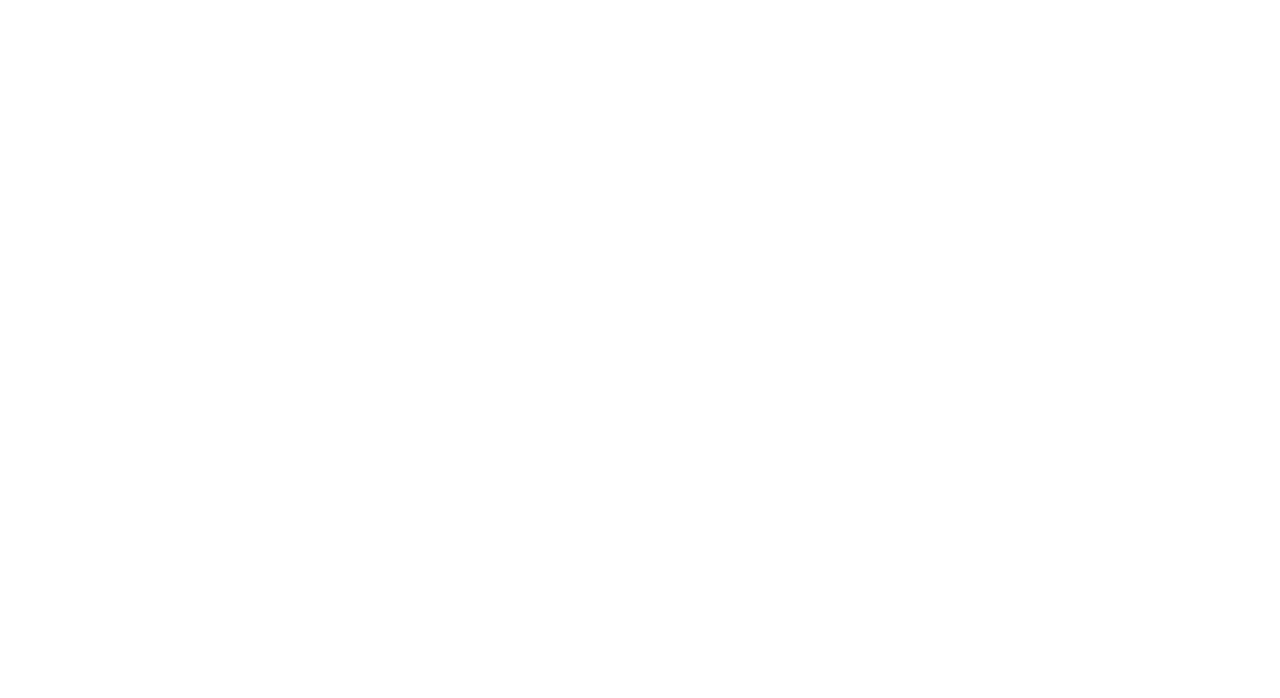
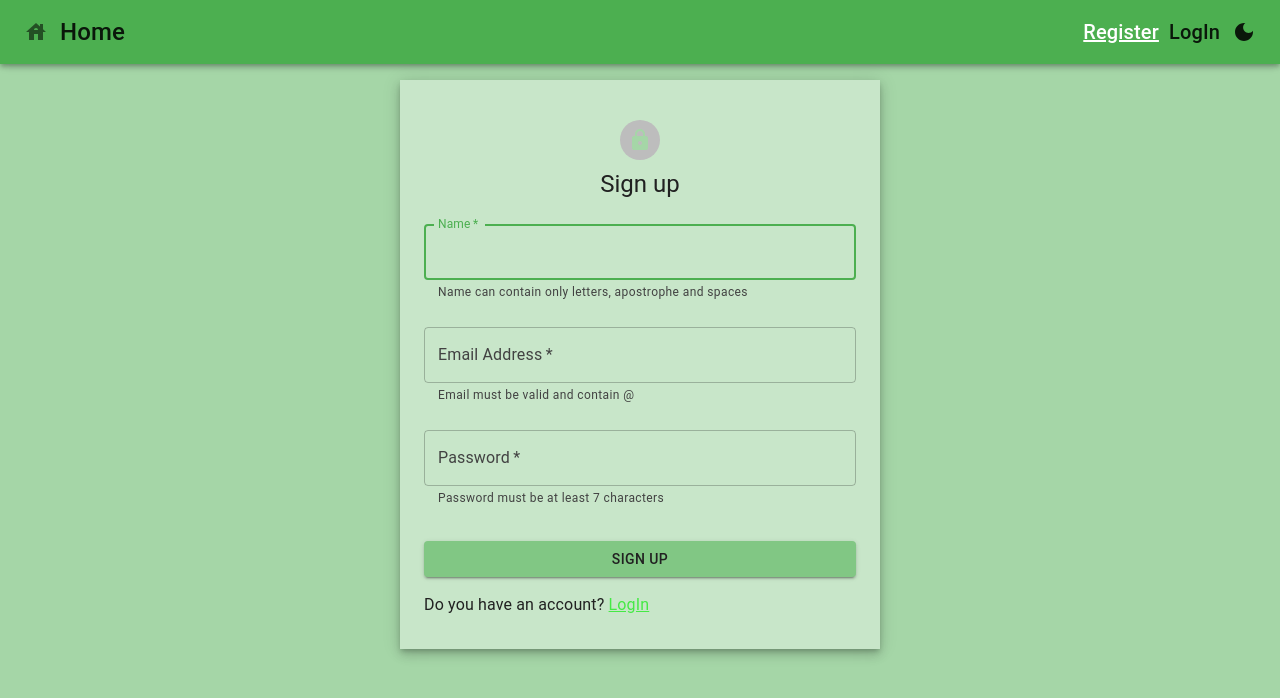
Before and after one commit to InnaLyksa/goit-react-hw-08-phonebook, a React (Create React App) app: page /register in a window 1280 px wide. Shown: the top 698 px of the page. Built offline with nearby package versions, Linux system fonts and the light colour scheme.

Commit message:
Update dark mode

```diff
--- a/src/components/App/App.jsx
+++ b/src/components/App/App.jsx
@@ -1,11 +1,10 @@
-// import { useState, useEffect, lazy, Suspense, useMemo } from 'react';
-import { useEffect, lazy, Suspense } from 'react';
+import { useState, useEffect, lazy, Suspense } from 'react';
 import { Route, Routes } from 'react-router-dom';
 import { useDispatch, useSelector } from 'react-redux';
 import { ToastContainer } from 'react-toastify';
 import 'react-toastify/dist/ReactToastify.css';
-// import { ThemeProvider, createTheme } from '@mui/material/styles';
-// import { getDesignTokens } from '../../style/theme';
+import { ThemeProvider, createTheme } from '@mui/material/styles';
+import { light, dark } from '../../style/theme';
 
 import PublicRoute from '../Routes/PublicRoute';
 import PrivateRoute from '../Routes/PrivateRoute';
@@ -30,21 +29,20 @@ export const App = () => {
     dispatch(authOperations.refreshUser());
   }, [dispatch]);
 
-  // const [mode, setMode] = useState(
-  //   JSON.parse(window.localStorage.getItem('theme'))
-  // );
+  const [isDarkTheme, setIsDarkTheme] = useState(
+    JSON.parse(window.localStorage.getItem('darkTheme')) ?? false
+  );
 
-  // const theme = useMemo(() => createTheme(getDesignTokens(mode)), [mode]);
+  useEffect(() => {
+    window.localStorage.setItem('darkTheme', JSON.stringify(isDarkTheme));
+  }, [isDarkTheme]);
 
-  // const toggleColorMode = () => {
-  //   setMode(prevMode => (prevMode === 'light' ? 'dark' : 'light'));
-  // };
-  // useEffect(() => {
-  //   window.localStorage.setItem('theme', JSON.stringify(mode));
-  // }, [mode]);
-  // console.log(theme.palette.mode);
+  const handleChangeTheme = () => {
+    setIsDarkTheme(!isDarkTheme);
+  };
+
   return (
-    // <ThemeProvider theme={theme}>
+    <ThemeProvider theme={isDarkTheme ? createTheme(dark) : createTheme(light)}>
       <Suspense fallback={<Loader />}>
         {!isFetchingUser && (
           <Routes>
@@ -52,8 +50,8 @@ export const App = () => {
               path="/"
               element={
                 <ContactsAppBar
-              // theme={theme.palette.mode}
-              // changeTheme={toggleColorMode}
+                  isDark={isDarkTheme}
+                  changeTheme={handleChangeTheme}
                 />
               }
             >
@@ -91,7 +89,6 @@ export const App = () => {
         )}
         <ToastContainer />
       </Suspense>
-
-    /* </ThemeProvider> */
+    </ThemeProvider>
   );
 };
--- a/src/components/AppBar/AppBar.jsx
+++ b/src/components/AppBar/AppBar.jsx
@@ -12,15 +12,15 @@ import { selectIsLoggedIn } from 'redux/auth/selectors';
 import UserNav from './UserNav/UserNav';
 import Navigation from './Navigation/Navigation';
 import HouseIcon from '@mui/icons-material/House';
-// import LightModeIcon from '@mui/icons-material/LightMode';
-// import DarkModeIcon from '@mui/icons-material/DarkMode';
+import LightModeIcon from '@mui/icons-material/LightMode';
+import DarkModeIcon from '@mui/icons-material/DarkMode';
 import { Loader } from 'components/Loader/Loader';
 
-export default function ContactsAppBar({ theme, changeTheme }) {
+export default function ContactsAppBar({ isDark, changeTheme }) {
   const isLoggedIn = useSelector(selectIsLoggedIn);
 
   return (
-    <React.Fragment>
+    <>
       <CssBaseline />
       <AppBar>
         <Toolbar>
@@ -49,7 +49,7 @@ export default function ContactsAppBar({ theme, changeTheme }) {
               </Typography>
             )}
           </div>
-          {/* <IconButton
+          <IconButton
             size="large"
             edge="end"
             color="inherit"
@@ -58,8 +58,8 @@ export default function ContactsAppBar({ theme, changeTheme }) {
               changeTheme();
             }}
           >
-            {theme === 'light' ? <LightModeIcon /> : <DarkModeIcon />}
-          </IconButton> */}
+            {isDark ? <LightModeIcon /> : <DarkModeIcon />}
+          </IconButton>
         </Toolbar>
       </AppBar>
 
@@ -69,6 +69,6 @@ export default function ContactsAppBar({ theme, changeTheme }) {
           <Outlet />
         </React.Suspense>
       </Container>
-    </React.Fragment>
+    </>
   );
 }
--- a/src/components/ContactItem/ContactItem.jsx
+++ b/src/components/ContactItem/ContactItem.jsx
@@ -8,7 +8,7 @@ import { ContactListItem, ContactText } from './ContactItem.styled';
 
 export const ContactItem = ({ id, name, number }) => {
   const dispatch = useDispatch();
-  const handleDeleteCintact = () => {
+  const handleDeleteContact = () => {
     dispatch(deleteContact(id));
     Success(name, 'is deleted from ');
   };
@@ -19,13 +19,9 @@ export const ContactItem = ({ id, name, number }) => {
         <Phone />
         {name}: {number}
       </ContactText>
-
-      {/* <DeleteBtn type={'button'} onClick={() => dispatch(deleteContact(id))}>
-        Delete
-      </DeleteBtn> */}
       <Button
         variant="contained"
-        onClick={handleDeleteCintact}
+        onClick={handleDeleteContact}
         sx={{
           ml: 2,
           bgcolor: 'background.button',
--- a/src/index.js
+++ b/src/index.js
@@ -12,7 +12,7 @@ ReactDOM.createRoot(document.getElementById('root')).render(
   <React.StrictMode>
     <Provider store={store}>
       <PersistGate loading={null} persistor={persistor}>
-        <BrowserRouter basename="/goit-react-hw-08-phonebook">
+        <BrowserRouter>
           <App />
         </BrowserRouter>
       </PersistGate>
@@ -20,3 +20,4 @@ ReactDOM.createRoot(document.getElementById('root')).render(
     <GlobalStyle />
   </React.StrictMode>
 );
+// basename = '/goit-react-hw-08-phonebook';
--- a/src/pages/Contacts/Contacts.jsx
+++ b/src/pages/Contacts/Contacts.jsx
@@ -19,7 +19,7 @@ function Contacts() {
   return (
     <Wrapper>
       <Filter />
-      <Stack direction="row" sx={{ marginBottom: 2, gap: 2 }}>
+      <Stack direction="row" sx={{ marginBottom: 2, gap: 4 }}>
         <Typography variant="h4">Contacts</Typography>
 
         <Button
@@ -27,8 +27,7 @@ function Contacts() {
           endIcon={<AddCircleOutlineIcon />}
           onClick={toggleAddingModal}
           sx={{
-            ml: 2,
-            bgcolor: '#4caf50',
+            bgcolor: 'btnGreen',
             color: 'text.primary',
           }}
         >
--- a/src/pages/Home/Home.jsx
+++ b/src/pages/Home/Home.jsx
@@ -5,13 +5,13 @@ const HomePage = () => {
     <Container
       maxWidth="md"
       sx={{
-        // bgcolor: 'background.default',
+        bgcolor: 'background.divider',
         // color: 'text.primary',
-        paddingTop: 4,
+        paddingTop: 10,
         textAlign: 'center',
       }}
     >
-      <p> Сreate your:</p>
+      {/* <p> Register to create your:</p> */}
       <PageHeader>Phonebook</PageHeader>
     </Container>
   );
--- a/src/pages/NotFoundPage.jsx
+++ b/src/pages/NotFoundPage.jsx
@@ -8,8 +8,6 @@ export default function NotFoundPage() {
     <Box
       sx={{
         width: '100%',
-        bgcolor: 'background.paper',
-        color: 'text.primary',
         p: 3,
       }}
     >
--- a/src/pages/Registration/RegistrationForm.jsx
+++ b/src/pages/Registration/RegistrationForm.jsx
@@ -98,7 +98,6 @@ export default function RegisterPage() {
               label="Password"
               type="password"
               id="logPassword"
-              autoComplete="current-password"
               helperText=" Password must be at least 7 characters"
             />
 
@@ -106,7 +105,7 @@ export default function RegisterPage() {
               type="submit"
               fullWidth
               variant="contained"
-              sx={{ mt: 3, mb: 2, bgcolor: '#4caf50', color: 'text.primary' }}
+              sx={{ mt: 3, mb: 2, bgcolor: '#81c784', color: 'text.primary' }}
             >
               Sign up
             </Button>
--- a/src/style/theme.js
+++ b/src/style/theme.js
@@ -1,12 +1,27 @@
 import { grey, green, red } from '@mui/material/colors';
-export const getDesignTokens = mode => ({
+
+// import { createTheme } from '@mui/material/styles';
+
+// export let theme = createTheme({
+//   palette: {
+//     primary: {
+//       main: '#a5d6a7',
+//       light: 'rgb(161 240 226)',
+//       dark: '#7700ff',
+//       divider: green[200],
+//     },
+//     secondary: {
+//       main: '#edf2ff',
+//     },
+//   },
+// });
+
+export const light = {
   palette: {
-    mode,
-    ...(mode === 'light'
-      ? {
-          // palette values for light mode
+    mode: 'light',
     primary: green,
     divider: green[200],
+    btnGreen: green[500],
 
     background: {
       default: green[200],
@@ -18,11 +33,26 @@ export const getDesignTokens = mode => ({
       secondary: grey[800],
       link: green[900],
     },
-        }
-      : {
-          // palette values for dark mode
+    // primary: {
+    //   main: 'rgb(161 240 226)',
+    //   // primary: green,
+    //   // divider: green[200],
+    // },
+    // secondary: {
+    //   main: '#000',
+    // },
+    // background: {
+    //   main: '#fff',
+    // },
+  },
+};
+
+export const dark = {
+  palette: {
+    mode: 'dark',
     primary: grey,
     divider: grey[500],
+    btnGreen: green[500],
 
     background: {
       default: grey[600],
@@ -34,6 +64,52 @@ export const getDesignTokens = mode => ({
       secondary: grey[300],
       link: green[900],
     },
-        }),
+    // primary: {
+    //   main: '#7700ff',
+    // },
+    // secondary: {
+    //   main: '#fff',
+    // },
+    // background: {
+    //   main: '#757575',
+    // },
   },
-});
+};
+// export const getDesignTokens = mode => ({
+//   palette: {
+//     mode,
+//     ...(mode === 'light'
+//       ? {
+//           // palette values for light mode
+//           primary: green,
+// divider: green[200],
+
+//           background: {
+//             default: green[200],
+//             paper: green[100],
+//             button: red[300],
+//           },
+//           text: {
+//             primary: grey[900],
+//             secondary: grey[800],
+//             link: green[900],
+//           },
+//         }
+//       : {
+//           // palette values for dark mode
+//           primary: grey,
+//           divider: grey[500],
+
+//           background: {
+//             default: grey[600],
+//             paper: grey[800],
+//             button: red[300],
+//           },
+//           text: {
+//             primary: '#fff',
+//             secondary: grey[300],
+//             link: green[900],
+//           },
+//         }),
+//   },
+// });
```
Lines whose indentation alone changed are shown as unchanged.
